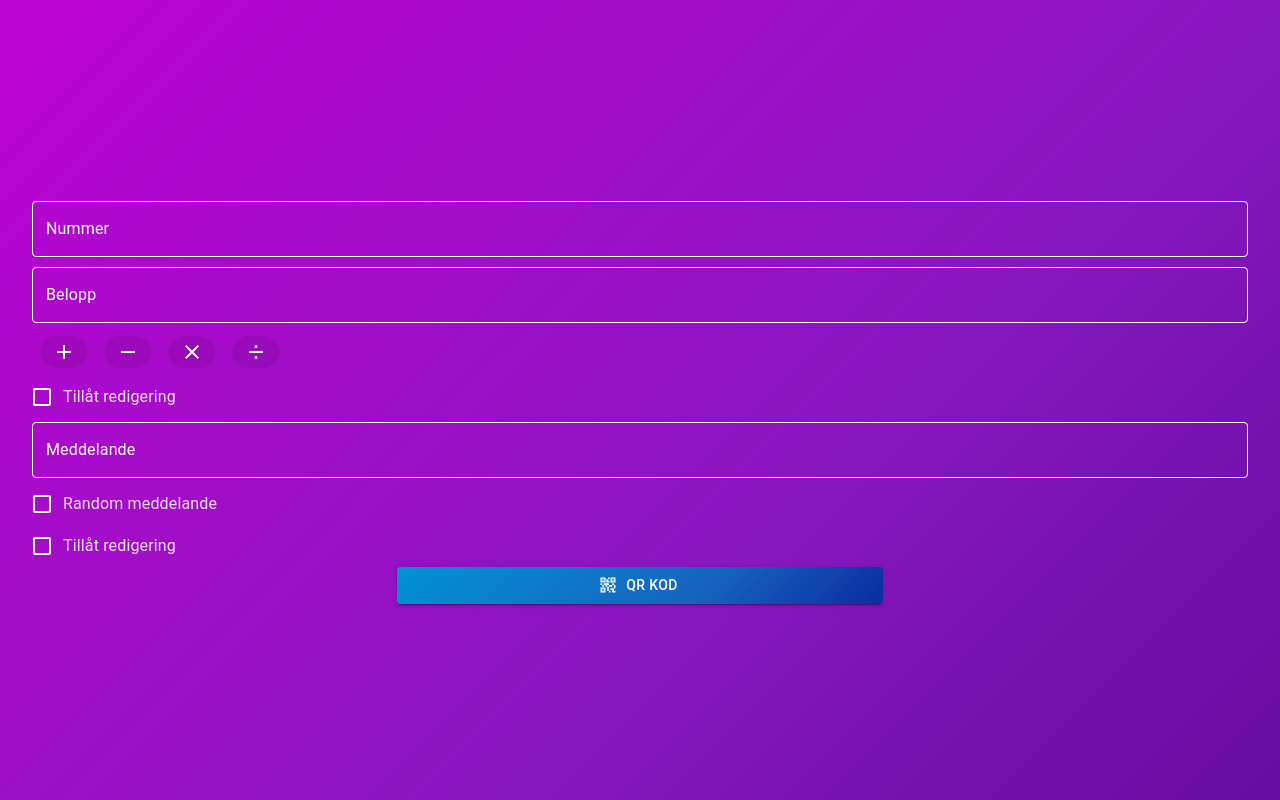
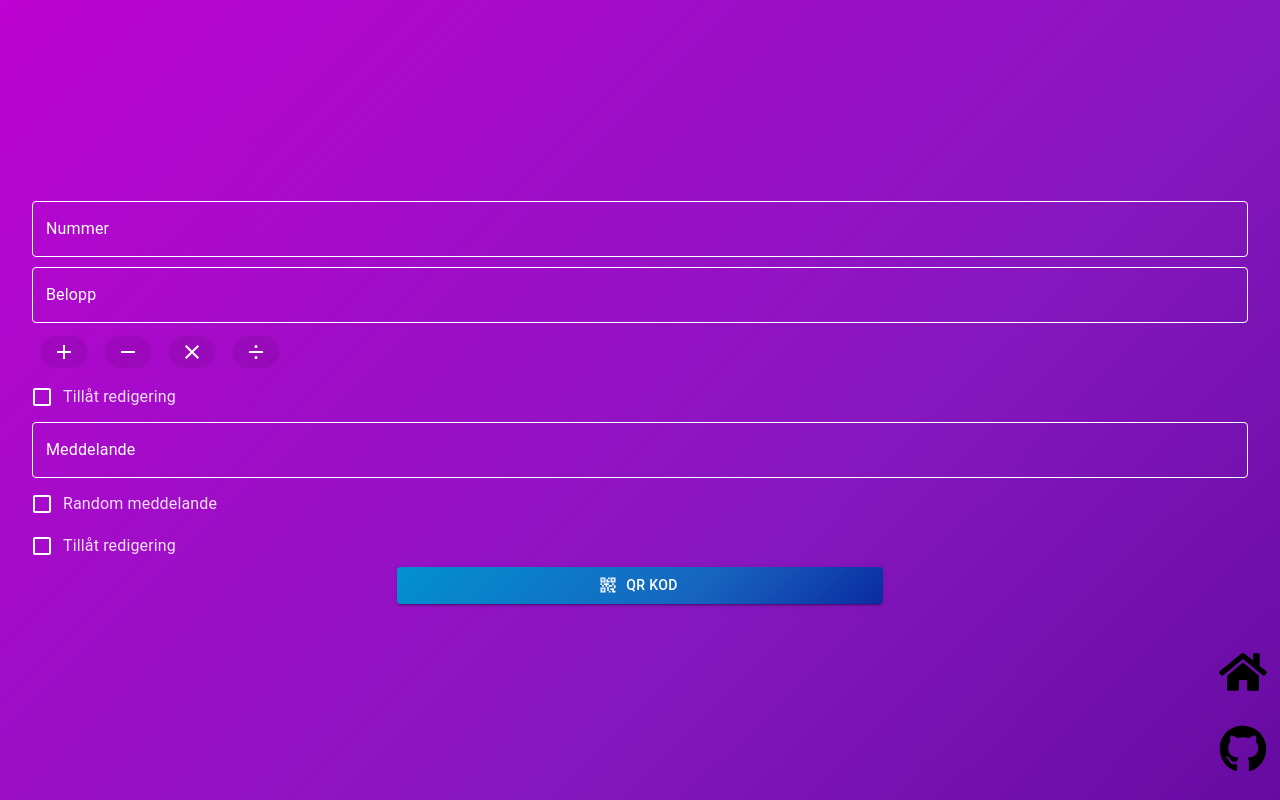
Before and after one commit to Philip2809/swish-me, a React (Vite) app in the folder app/: page / in a window 1280 px wide. Built offline with nearby package versions, Linux system fonts and the light colour scheme.

Commit message:
add links :)

```diff
--- a/app/package.json
+++ b/app/package.json
@@ -20,6 +20,7 @@
     "react": "^18.2.0",
     "react-dom": "^18.2.0",
     "react-icons": "^4.11.0",
+    "sass": "^1.68.0",
     "styled-components": "^6.0.7"
   },
   "devDependencies": {
--- /dev/null
+++ b/app/src/Create.module.scss
@@ -0,0 +1,23 @@
+.linkIcons {
+    position: absolute;
+    bottom: 1%;
+    right: 1%;
+}
+
+.icon {
+    color: black;
+}
+
+.icon:hover {
+    color: white;
+}
+
+.iconHolder {
+    font-size: 3em;
+    display: flex;
+    flex-direction: column;
+}
+
+#homeIcon {
+    margin-bottom: 0.1em;
+}
--- a/app/src/Create.tsx
+++ b/app/src/Create.tsx
@@ -14,7 +14,9 @@ import { Chip, IconButton, Stack } from '@mui/material';
 import AddIcon from '@mui/icons-material/Add';
 import RemoveIcon from '@mui/icons-material/Remove';
 import CloseIcon from '@mui/icons-material/Close';
-import { RiDivideFill } from 'react-icons/ri'
+import { RiDivideFill } from 'react-icons/ri';
+import { FaHome, FaGithub } from 'react-icons/fa';
+import styles from './Create.module.scss';
 
 const SwishMeInput = styled(TextField)({
   '&': {
@@ -68,6 +70,14 @@ function Create() {
 
   return (
     <>
+
+      <div className={styles.linkIcons}>
+        <div className={styles.iconHolder}>
+          <a href="https://phma.dev" target='_blank'><FaHome className={styles.icon} id={styles.homeIcon} /></a>
+          <a href="https://github.com/Philip2809/swish-me" target='_blank'><FaGithub className={styles.icon} /></a>
+        </div>
+      </div>
+
       <SwishMeInput id='number' label="Nummer" inputProps={{ inputMode: 'numeric', placeholder: '0760123456', maxLength: 10 }} defaultValue={localStorage.getItem('number') || ''} />
       <SwishMeInput id='amt' label="Belopp" inputRef={amountRef} onBlur={(i) => {
         const input = i.target.value.replace(/[^-()\d/*+.]/g, '');
@@ -77,13 +87,13 @@ function Create() {
       }} inputProps={{ inputMode: 'numeric', placeholder: '69.420' }} />
       <Stack direction='row'>
         <IconButton color='primary' onTouchEnd={(e) => { if (amountRef?.current?.value?.length) amountRef.current.value += '+'; e.preventDefault() }}>
-          <Chip label={<AddIcon />} sx={{ '& span': { display: 'flex', justifyContent: 'center', color: 'white' }}} />
+          <Chip label={<AddIcon />} sx={{ '& span': { display: 'flex', justifyContent: 'center', color: 'white' } }} />
         </IconButton>
         <IconButton color='primary' onTouchEnd={(e) => { if (amountRef?.current?.value?.length) amountRef.current.value += '-'; e.preventDefault() }}>
-          <Chip label={<RemoveIcon />} sx={{ '& span': { display: 'flex', justifyContent: 'center', color: 'white' }}} />
+          <Chip label={<RemoveIcon />} sx={{ '& span': { display: 'flex', justifyContent: 'center', color: 'white' } }} />
         </IconButton>
         <IconButton color='primary' onTouchEnd={(e) => { if (amountRef?.current?.value?.length) amountRef.current.value += '*'; e.preventDefault() }}>
-          <Chip label={<CloseIcon />} sx={{ '& span': { display: 'flex', justifyContent: 'center', color: 'white' }}} />
+          <Chip label={<CloseIcon />} sx={{ '& span': { display: 'flex', justifyContent: 'center', color: 'white' } }} />
         </IconButton>
         <IconButton color='primary' onTouchEnd={(e) => { if (amountRef?.current?.value?.length) amountRef.current.value += '/'; e.preventDefault() }}>
           <Chip label={<RiDivideFill />} sx={{ '& span': { display: 'flex', justifyContent: 'center' }, fontSize: '1em', color: 'white' }} />
```
Also changed, not shown: 5 other files (tests, documents, lock files or other folders).
